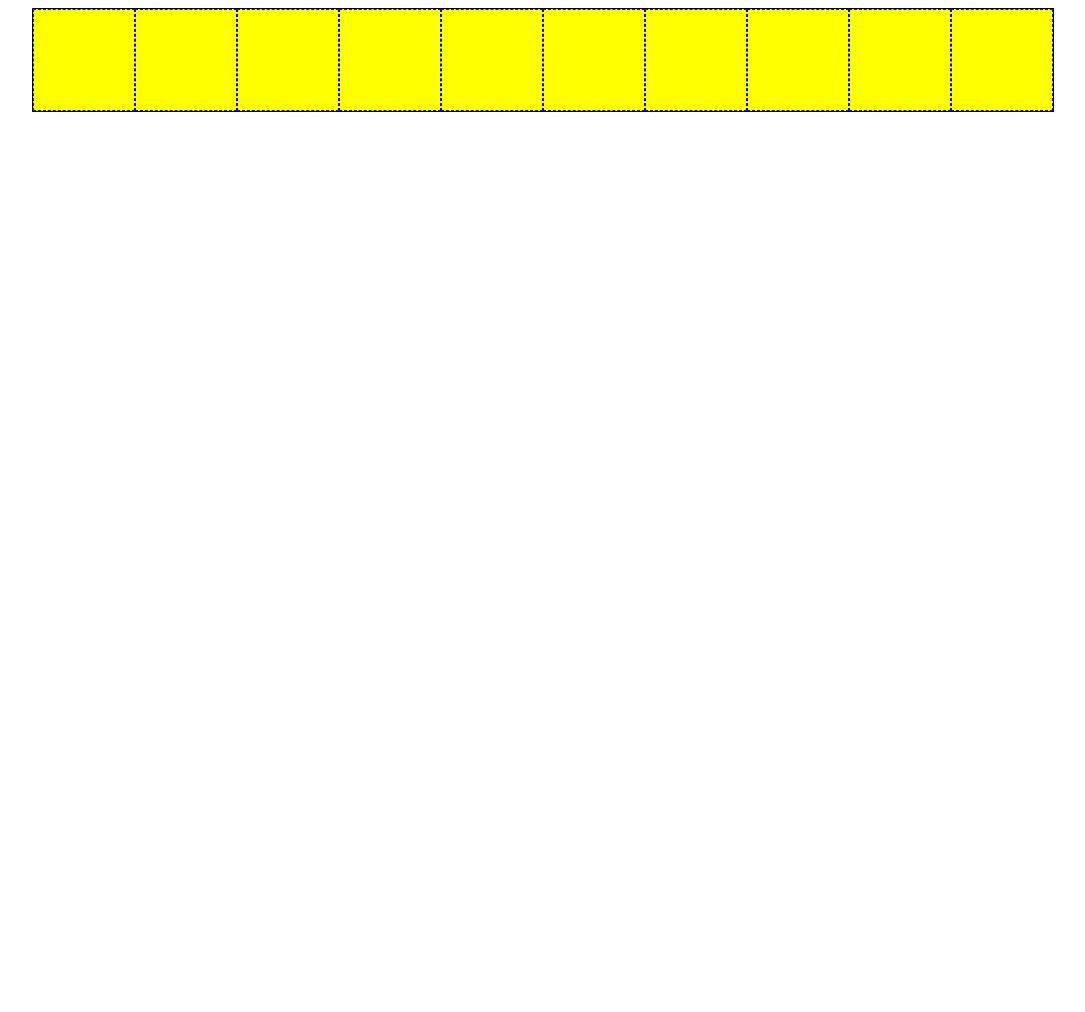
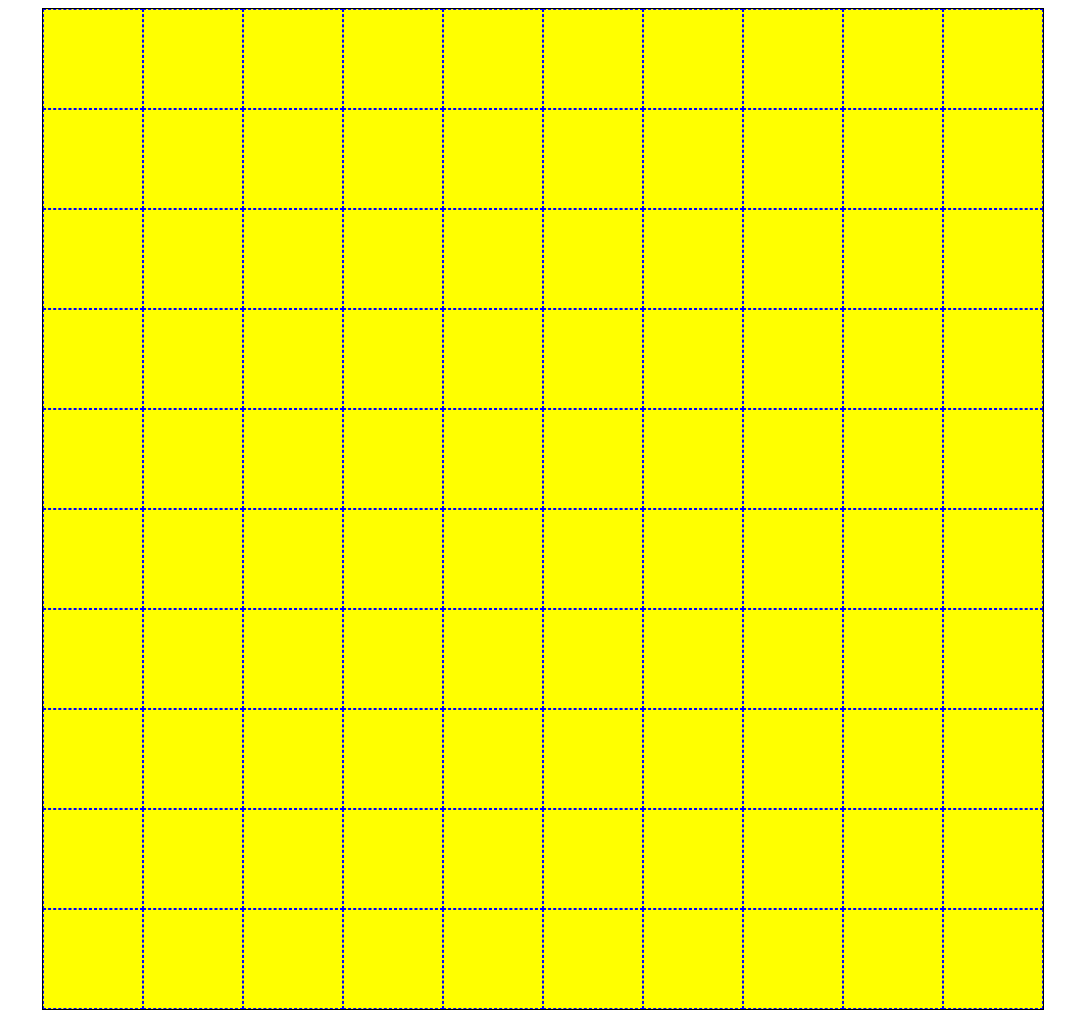
Before and after one commit to ArthurASB/odin-etch, a plain HTML site: page index.html in a window 1280 px wide. Shown: the whole page, without its empty margins (97-1182 px from the left). Before the commit the page ends 800 px from the top, so only its background shows below. Drawn offline with Linux system fonts and the light colour scheme.

Commit message:
Add two-dimensional logicand grid dimensions

```diff
--- a/script.js
+++ b/script.js
@@ -1,7 +1,15 @@
 const container = document.querySelector(".container");
 
-for (let i =0; i < 10; i++){
-    let gridBox = document.createElement("div");
-    gridBox.classList.add("gridbox")
-    container.appendChild(gridBox);
+let num = 10;
+
+for (let i=0; i < num; i++){
+    let rowBox = document.createElement("div");
+    rowBox.classList.add("rowbox");
+    container.appendChild(rowBox);
+
+    for (let j=0; j < num; j++){
+        let columnBox = document.createElement("div");
+        columnBox.classList.add("columnbox");
+        rowBox.appendChild(columnBox);
+    }
 }
--- a/style.css
+++ b/style.css
@@ -6,12 +6,21 @@ body {
 
 .container {
     display: flex;
+    flex-direction: column;
     border: 1px solid black;
+    width: 1000px;
+    height: 1000px;
 }
 
-.gridbox {
-    width: 100px;
-    height: 100px;
+.rowbox {
+    display: flex;
+    flex-grow: 1;
+}
+
+.columnbox {
+    /* width: 100px;
+    height: 100px; */
     background-color: yellow;
     border: 1px dashed blue;
+    flex-grow: 1;
 }
```
